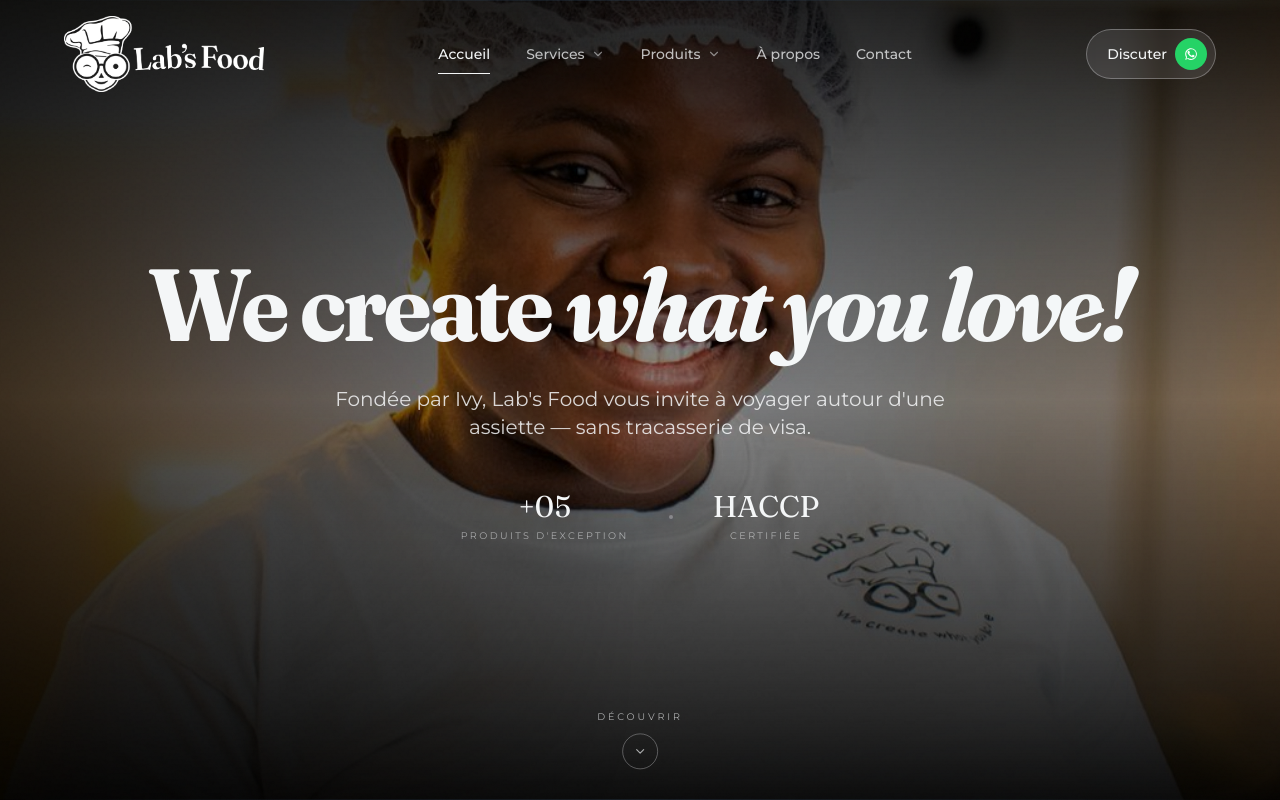
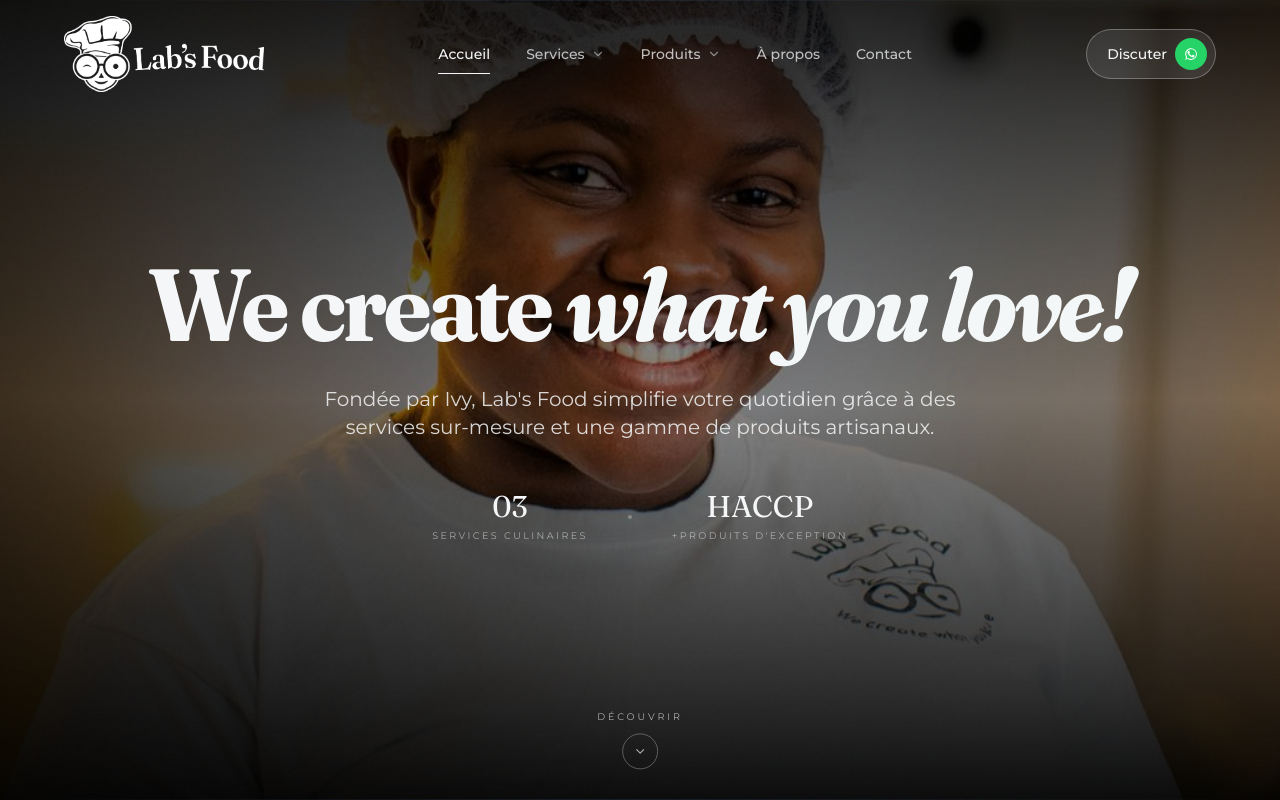
Before and after one commit to LabsFood/labsfood-blog, a Next.js app: page / in a window 1280 px wide. Shown: the top 800 px of the page. Built offline with nearby package versions, Linux system fonts and the light colour scheme.

Commit message:
feat: add HeroD editorial hero section with motion animations

```diff
--- a/components/sections/HeroD.tsx
+++ b/components/sections/HeroD.tsx
@@ -92,8 +92,7 @@ export function HeroD() {
           transition={{ duration: 0.9, delay: 0.5 }}
           className="mt-8 max-w-2xl text-cream/85 text-lg md:text-xl leading-relaxed text-pretty"
         >
-          Fondée par Ivy, Lab&apos;s Food vous invite à voyager autour
-          d&apos;une assiette — sans tracasserie de visa.
+          Fondée par Ivy, Lab's Food simplifie votre quotidien grâce à des services sur-mesure et une gamme de produits artisanaux.
         </motion.p>
 
         {/* Stats inline */}
@@ -105,9 +104,9 @@ export function HeroD() {
         >
           {/* <Stat value="+150" label="gourmands régalés" /> */}
           {/* <span className="hidden sm:block size-1 rounded-full bg-cream/30" /> */}
-          <Stat value="+05" label="Produits d'exception" />
+          <Stat value="03" label="Services culinaires" />
           <span className="hidden sm:block size-1 rounded-full bg-cream/30" />
-          <Stat value="HACCP" label="certifiée" />
+          <Stat value="HACCP" label="+Produits d'exception" />
         </motion.div>
       </div>
 
```
